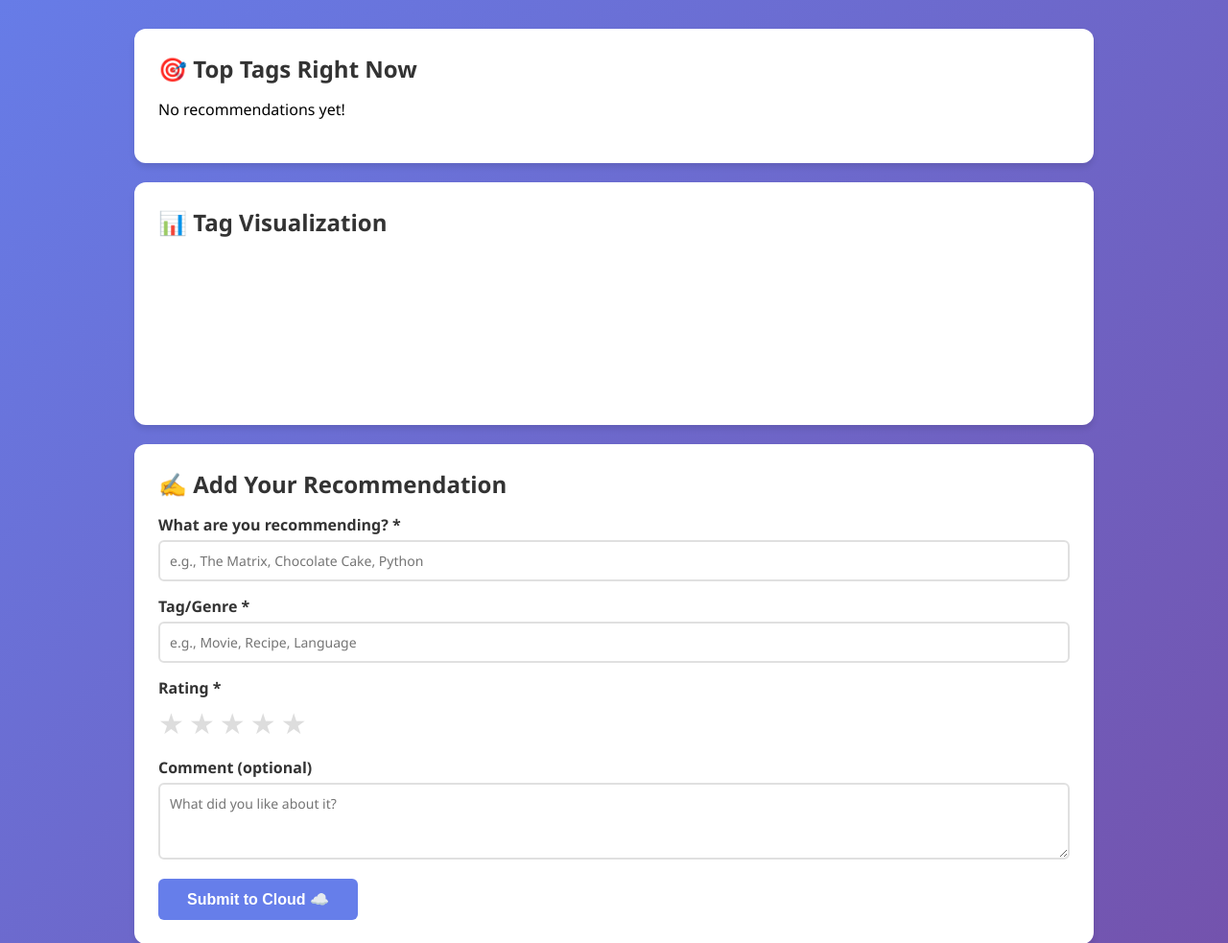
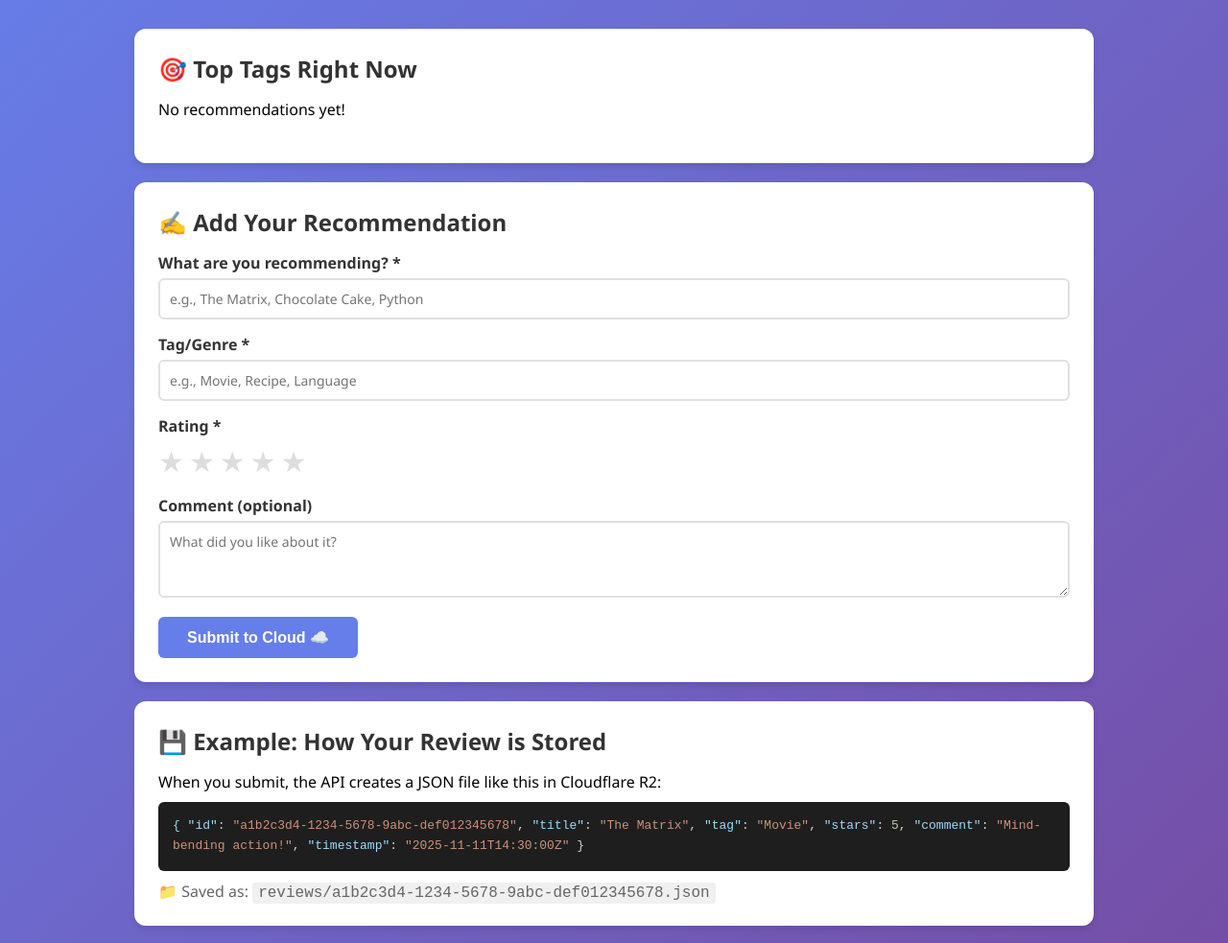
Before and after one commit to MrAndyStorey/recommendations-wall, a FastAPI app: page / in a window 1280 px wide. Shown: the part 107-1090 px from the top of the page at 96% size. Run offline with FastAPI, Linux system fonts and the light colour scheme; data that the repository does not hold is empty; a map, chart or similar area stays blank.

Commit message:
Reset user interface on index.html

```diff
--- a/templates/index.html
+++ b/templates/index.html
@@ -19,10 +19,10 @@
         </div>
 
         <!-- ============================================
-             CHART SECTION - Change style="display: none;" to style="display: none;"
+             CHART SECTION - Change style="display: none;" to style="display: block;"
              to reveal the chart during your live demo!
              ============================================ -->
-        <div class="card" id="chartCard" style="display: block;">
+        <div class="card" id="chartCard" style="display: none;">
             <h2>📊 Tag Visualization</h2>
             <canvas id="tagChart" style="max-height: 300px;"></canvas>
         </div>
```
